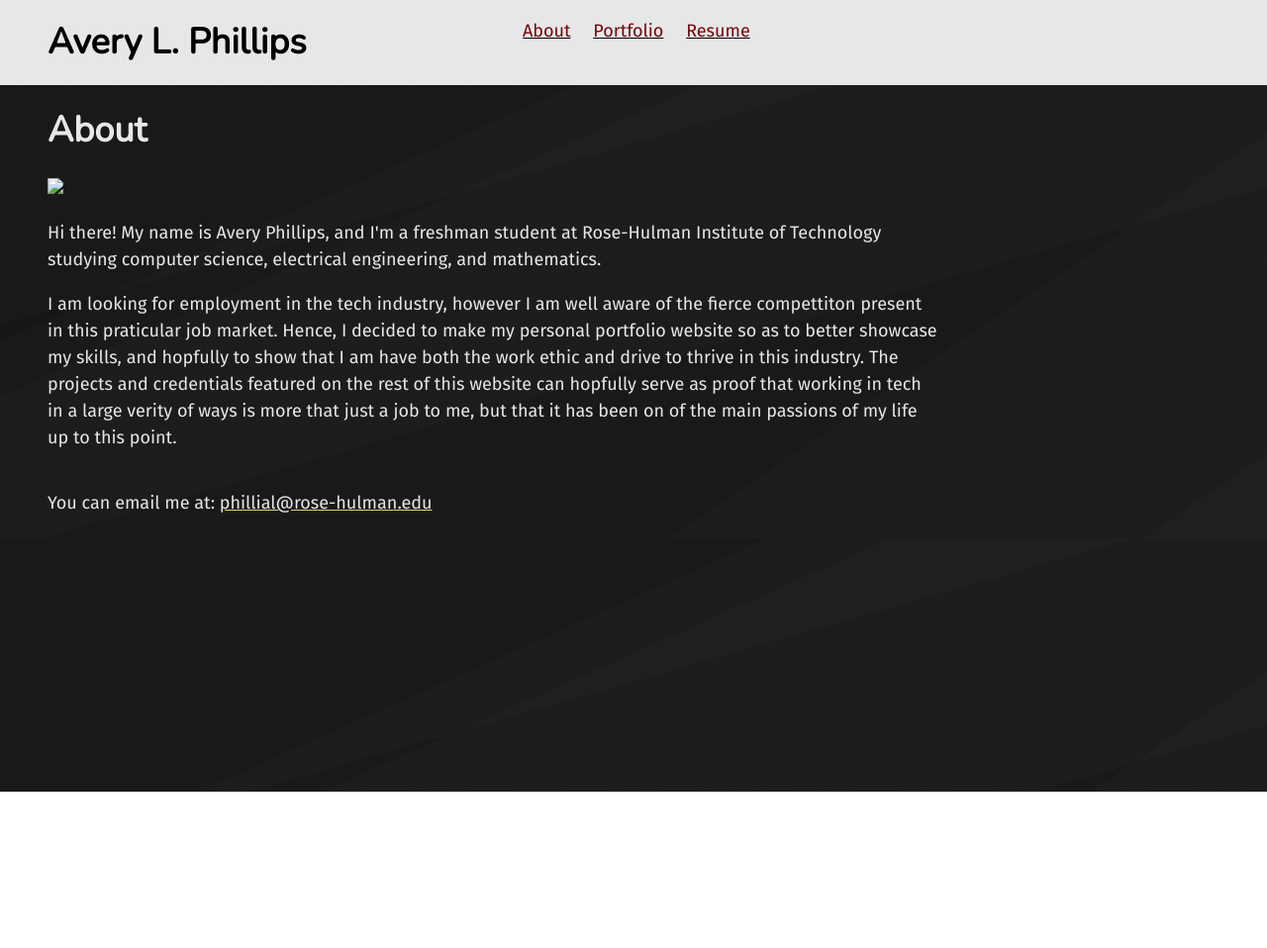
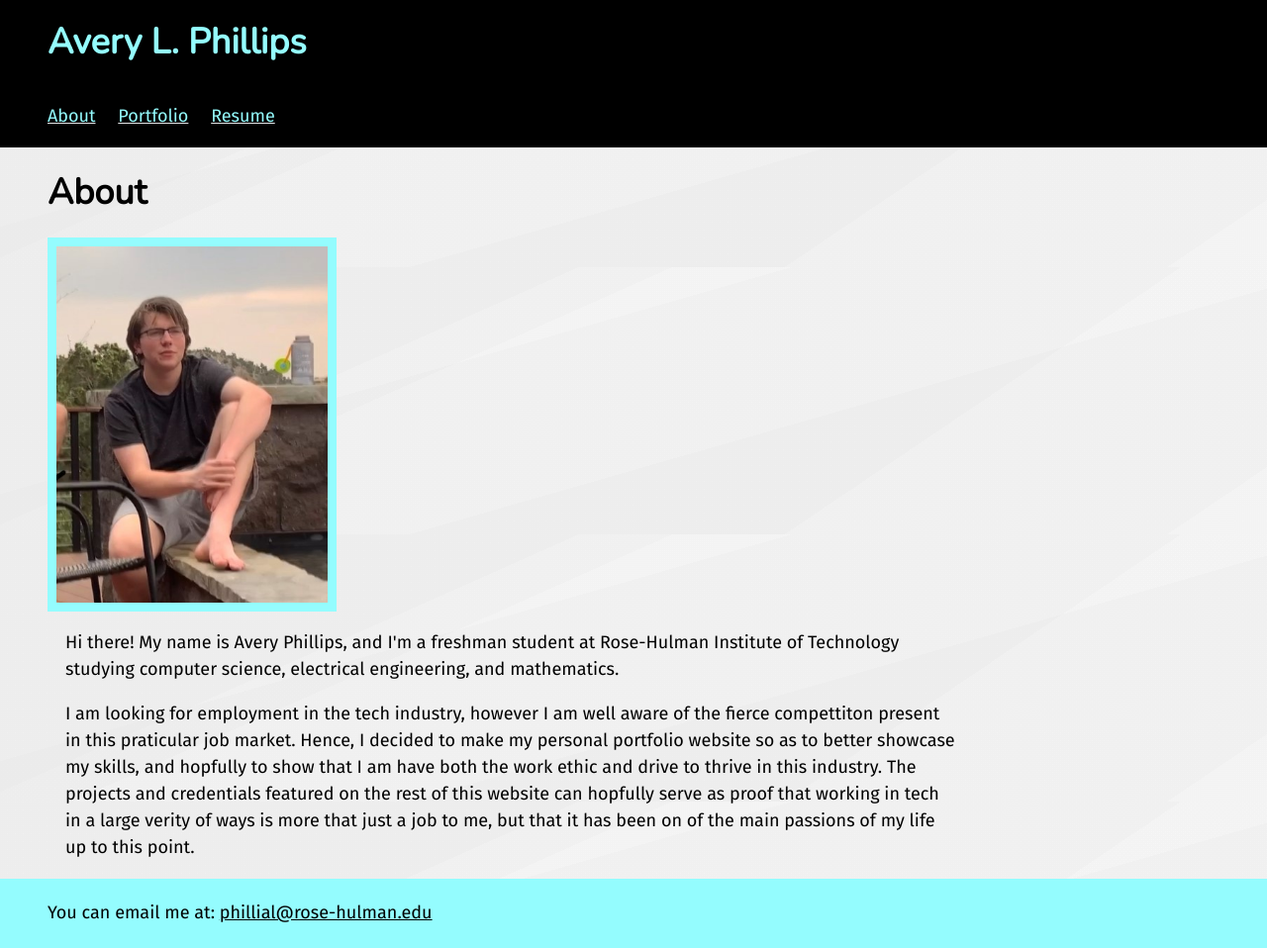
Before and after one commit to phillial/phillial.github.io, a plain HTML site: page Projects/index.html in a window 1280 px wide. Shown: the whole page at 99% size. Before the commit the page ends 800 px from the top, so only its background shows below. Drawn offline with nearby package versions, Linux system fonts and the light colour scheme.

Commit message:
personal portfolio project part 3 patrialy finished

```diff
--- a/Projects/index.html
+++ b/Projects/index.html
@@ -6,27 +6,27 @@
     <title>Avery Phillips' personal cite</title>
     <link rel="stylesheet" href="styles/normalize.css" />
     <link rel="stylesheet" href="styles/main.css" />
-    <link rel="icon" href="images/favicon.png" />
 
-    <link rel="apple-touch-icon" sizes="180x180" href="/apple-touch-icon.png">
-    <link rel="icon" type="image/png" sizes="32x32" href="/favicon-32x32.png">
-    <link rel="icon" type="image/png" sizes="16x16" href="/favicon-16x16.png">
-    <link rel="manifest" href="/site.webmanifest">
+    <link rel="apple-touch-icon" sizes="180x180" href="images/apple-touch-icon.png">
+    <link rel="icon" type="image/png" sizes="32x32" href="images/favicon-32x32.png">
+    <link rel="icon" type="image/png" sizes="16x16" href="images/favicon-16x16.png">
+    <link rel="manifest" href="site.webmanifest">
   </head>
-  <body id="about">
-    <header>
+  <body class="container" id="about">
+    <header class="col-3">
       <h1>Avery L. Phillips</h1>
     </header>
-    <nav>
+    <nav class="col-9">
       <ul>
         <li><a href="index.html">About</a></li>
         <li><a href="portfolio.html">Portfolio</a></li>
         <li><a href="resume.html">Resume</a></li>
       </ul>
     </nav>
-    <main>
+    <main class="row">
       <h1>About</h1>
-        <img src="images/head.png" />
+      <img src="images/AboutPicture.jpg"/>
+        <div>
           <p> Hi there! My name is Avery Phillips, and I'm a freshman student at
             Rose-Hulman Institute of Technology studying computer science, electrical
             engineering, and mathematics.
@@ -41,9 +41,12 @@
             a large verity of ways is more that just a job to me, but that it has been
             on of the main passions of my life up to this point.
           </p>
+      </div>
     </main>
-    <footer>
+    <footer class="row">
+        <div>
         You can email me at: <a href="mailto:phillial@rose-hulman.edu">phillial@rose-hulman.edu</a>
+      </div>
     </footer>
     <script src="scripts/main.js"></script>
   </body>
--- a/Projects/styles/main.css
+++ b/Projects/styles/main.css
@@ -4,9 +4,9 @@
     --vertical-space: 2rem;
     --horizontal-space: 3rem;
 
-    --body-color:#E6E7E9;
-    --header-color:#000000;
-    --contrast-color:#E6D273;
+    --header-color:#E6E7E9;
+    --body-color:#000000;
+    --contrast-color:#94FCFE;
     --heading-color:#730707;
 }
 
@@ -14,33 +14,69 @@ body {
     font-family: 'Fira Sans', sans-serif;
     font-size: 18px;
     line-height: 1.5;
-    background-image: linear-gradient(326deg, rgba(236, 236, 236,0.04) 0%, rgba(236, 236, 236,0.04) 6%,rgba(157, 157, 157,0.04) 6%, rgba(157, 157, 157,0.04) 29%,rgba(77, 77, 77,0.04) 29%, rgba(77, 77, 77,0.04) 100%),linear-gradient(164deg, rgba(236, 236, 236,0.04) 0%, rgba(236, 236, 236,0.04) 36%,rgba(157, 157, 157,0.04) 36%, rgba(157, 157, 157,0.04) 61%,rgba(77, 77, 77,0.04) 61%, rgba(77, 77, 77,0.04) 100%),linear-gradient(336deg, rgba(236, 236, 236,0.04) 0%, rgba(236, 236, 236,0.04) 64%,rgba(157, 157, 157,0.04) 64%, rgba(157, 157, 157,0.04) 69%,rgba(77, 77, 77,0.04) 69%, rgba(77, 77, 77,0.04) 100%),linear-gradient(90deg, rgba(0,0,0, 0.95),rgba(0,0,0, 0.95));
+    background-image: linear-gradient(326deg, rgba(236, 236, 236,0.04) 0%, rgba(236, 236, 236,0.04) 6%,rgba(157, 157, 157,0.04) 6%, rgba(157, 157, 157,0.04) 29%,rgba(77, 77, 77,0.04) 29%, rgba(77, 77, 77,0.04) 100%),linear-gradient(164deg, rgba(236, 236, 236,0.04) 0%, rgba(236, 236, 236,0.04) 36%,rgba(157, 157, 157,0.04) 36%, rgba(157, 157, 157,0.04) 61%,rgba(77, 77, 77,0.04) 61%, rgba(77, 77, 77,0.04) 100%),linear-gradient(336deg, rgba(236, 236, 236,0.04) 0%, rgba(236, 236, 236,0.04) 64%,rgba(157, 157, 157,0.04) 64%, rgba(157, 157, 157,0.04) 69%,rgba(77, 77, 77,0.04) 69%, rgba(77, 77, 77,0.04) 100%),linear-gradient(90deg, rgba(0,0,0, 0.011764705882352941),rgba(0,0,0, 0.011764705882352941));    color: var(--body-color);
+}
+
+h1 {
+    line-height: 1.2;
+    font-family: 'Nunito', sans-serif;
+    color: var(--contrast-color);
+}
+
+h2, h3 {
+    line-height: 1.2;
+    font-family: 'Nunito', sans-serif;
     color: var(--body-color);
 }
 
-h1, h2, h3 {
-    line-height: 1.2;
-    font-family: 'Nunito', sans-serif;
-    color: var(--header-color);
+/* body#portfolio body#resume */
+
+body {
+    height: 15em;
+    display: grid;
+    grid-template-areas: "head nav"
+                         "main main"
+                         "foot foot";
+    grid-template-rows: auto auto auto auto;
 }
 
+body#about {
+    display: flex;
+    flex-direction: column;
+}
 
-body#about img { height: 15em; }
+body#about main {
+    display: flex;
+    align-items: flex-start;
+    flex-wrap: wrap;
+    flex-direction: row;
+}
+
+body#about > main > h1 {
+    flex: 1 0 100%;
+    border:var(--contrast-color);
+}
+
+body#about > main > img {
+    border:var(--contrast-color);
+    border-style: solid;
+    border-width: 0.5em;
+    padding-right: right 1em;
+    max-height: 20em;
+    width: auto;
+}
+
+body#about > main > div {
+    margin-left: 1em;
+}
+
 
 p {
     max-width: 50em;
 }
 
-body {
-    display: grid;
-    grid-template-areas: "head head"
-                         "nav nav"
-                         "main main"
-                         "foot foot";
-    grid-template-rows: auto auto 1fr auto;
-}
 
-@media screen and (min-width: 26em) {
+/* @media screen and (min-width: 26em) {
     body {
         grid-template-areas: "head nav"
                              "main  main"
@@ -68,7 +104,7 @@ body {
         grid-template-columns: 2fr 1fr;
         grid-template-rows: auto 1fr auto;
     }
-}
+} */
 
 
 body > * {
@@ -79,6 +115,7 @@ body > * {
 body > header {
     grid-area: head;
     background-color: var(--body-color);
+
 }
 
 body > nav {
@@ -106,6 +143,7 @@ body > main h1 {
 
 body > footer {
     grid-area: foot;
+    background-color: var(--contrast-color);
 }
 
 header, footer {
@@ -134,24 +172,26 @@ body#portfolio ul#portfolioList {
 }
 
 body#portfolio ul#portfolioList li img {
-    max-width: 100%;
+    max-height: 16em;
+    width: auto;
 }
 
 a {
     color: var(--body-color);
-    text-decoration-color: var(--contrast-color);
+    text-decoration-color: var(--body-color);
 }
+
 a:hover {
-    color: var(--heading-color);
-    text-decoration-color: var(--heading-color);
+    color: var(--header-color);
+    text-decoration-color: var(--header-color);
 }
 
 body > nav a {
-    color: var(--heading-color);
+    color: var(--contrast-color);
     text-decoration-color: var(--header-color);
 }
 
 body > nav a:hover {
-    color: var(--contrast-color);
-    text-decoration-color: var(--heading-color);
+    color: var(--header-color);
+    text-decoration-color: var(--header-color);
 }
```
Also changed, not shown: Projects/portfolio.html (+11 -12 lines), Projects/resume.html (+21 -6 lines), Projects/images/AboutPicture.jpg (added), Projects/images/android-chrome-192x192.png (renamed from Projects/favicon_io/android-chrome-192x192.png), Projects/images/android-chrome-512x512.png (renamed from Projects/favicon_io/android-chrome-512x512.png), Projects/images/apple-touch-icon.png (renamed from Projects/favicon_io/apple-touch-icon.png), Projects/images/favicon-16x16.png (renamed from Projects/favicon_io/favicon-16x16.png), Projects/images/favicon-32x32.png (renamed from Projects/favicon_io/favicon-32x32.png), Projects/images/portfolio/Arcadegame2.png (renamed from Projects/images/Arcadegame2.png), Projects/images/portfolio/BattleBot.png (renamed from Projects/images/BattleBot.png), Projects/images/portfolio/GoCart.jpg (added), Projects/images/portfolio/NavSystem.png (renamed from Projects/images/NavSystem.png). Lines whose indentation alone changed are shown as unchanged.
